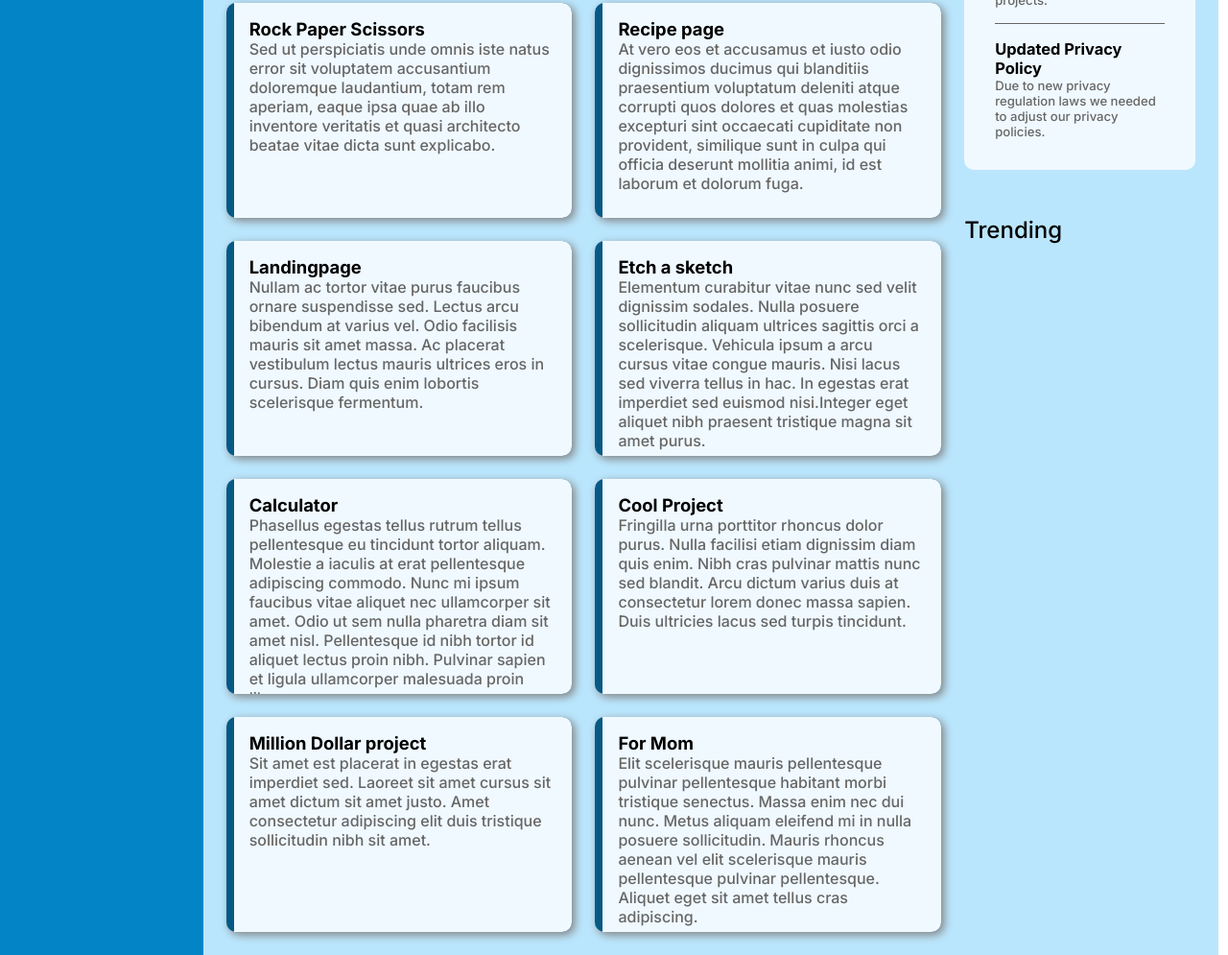
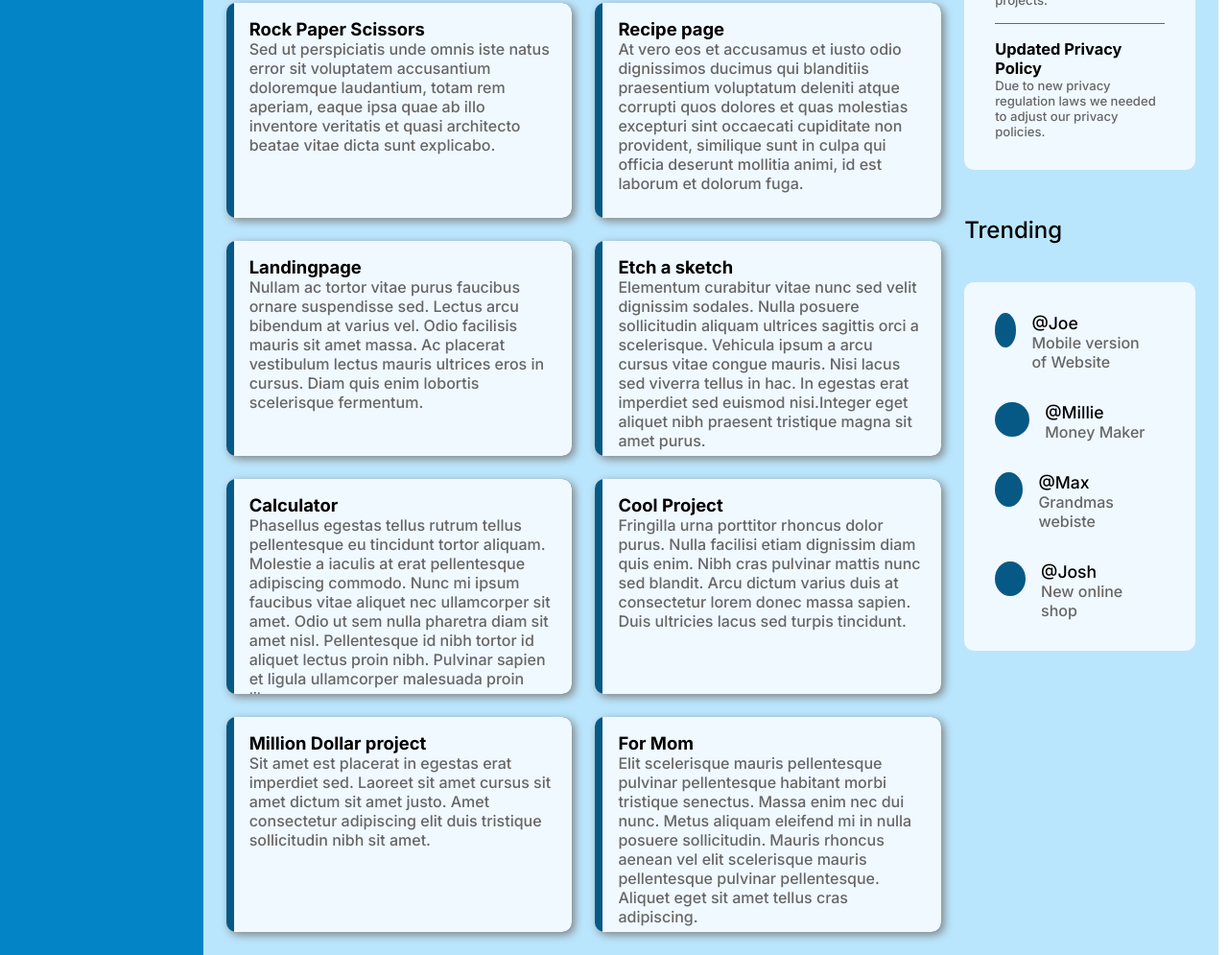
Before and after one commit to cc0803/admin-dashboard, a plain HTML site: page index.html in a window 1280 px wide. Shown: the part 629-1624 px from the top of the page at 96% size. Drawn offline with Linux system fonts and the light colour scheme.

Commit message:
Style trending section

```diff
--- a/index.html
+++ b/index.html
@@ -131,8 +131,23 @@
                     </div>
                 </div>
                 <div class="heading">Trending</div>
-                <div class="trending">
-
+                <div class="announcements-article">
+                    <div class="trend">
+                        <div class="icon"></div>
+                        <div class="description"><span>@Joe</span>Mobile version of Website</div>
+                    </div>
+                    <div class="trend">
+                        <div class="icon"></div>
+                        <div class="description"><span>@Millie</span>Money Maker</div>
+                    </div>
+                    <div class="trend">
+                        <div class="icon"></div>
+                        <div class="description"><span>@Max</span>Grandmas webiste</div>
+                    </div>
+                    <div class="trend">
+                        <div class="icon"></div>
+                        <div class="description"><span>@Josh</span>New online shop</div>
+                    </div>
                 </div>
             </div>
         </div>
--- a/styles.css
+++ b/styles.css
@@ -247,3 +247,20 @@ p {
     margin-left: 0;
     margin-top: 3rem;
 }
+
+.trend {
+    margin: 2rem;
+    display: flex;
+    flex-direction: row;
+}
+
+.description {
+    margin: 0 1rem;
+    color: var(--subtext);
+}
+
+.description>span {
+    display: block;
+    font-size: 1.1rem;
+    color: black;
+}
```
